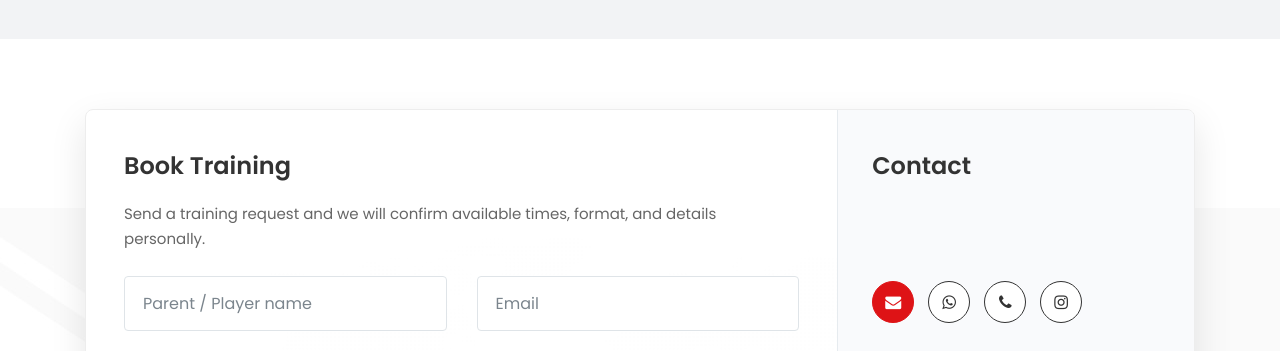
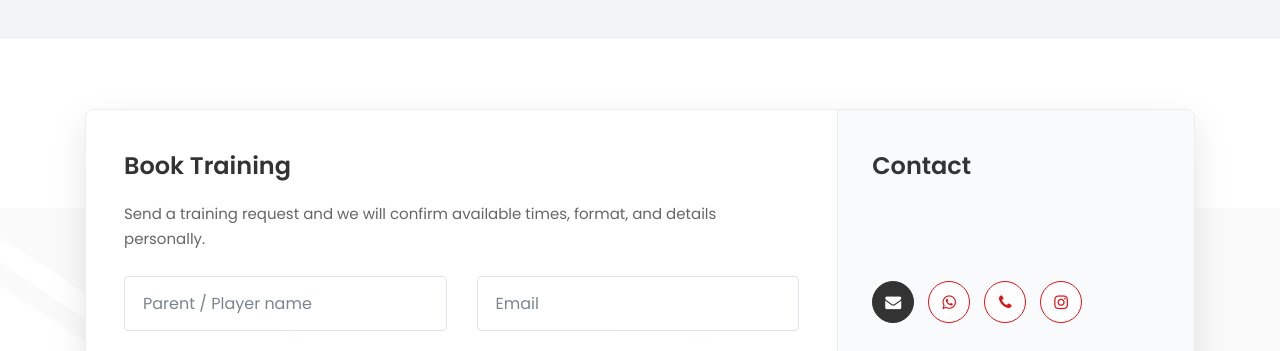
Before and after one commit to NikM19/goalie-academy-site, a plain HTML site: page index.html in a window 1280 px wide. In both pictures the pointer is over the link 893 px from the left and 5592 px from the top of the page. Shown: the part 5290-5641 px from the top of the page. Drawn offline with Linux system fonts and the light colour scheme.

Commit message:
Update Contact icon brand colors

```diff
--- a/style.css
+++ b/style.css
@@ -2815,9 +2815,9 @@ select.mobile-device {
 .quick-contact-actions a{
 	align-items: center;
 	background: #ffffff;
-	border: 1px solid #333333;
+	border: 1px solid #de1316;
 	border-radius: 50%;
-	color: #333333;
+	color: #de1316;
 	display: inline-flex;
 	font-size: 16px;
 	height: 42px;
@@ -2829,8 +2829,8 @@ select.mobile-device {
 .quick-contact-actions a:hover,
 .quick-contact-actions a:focus,
 .quick-contact-actions a:active{
-	background: #de1316;
-	border-color: #de1316;
+	background: #333333;
+	border-color: #333333;
 	color: #ffffff;
 }
 
```
